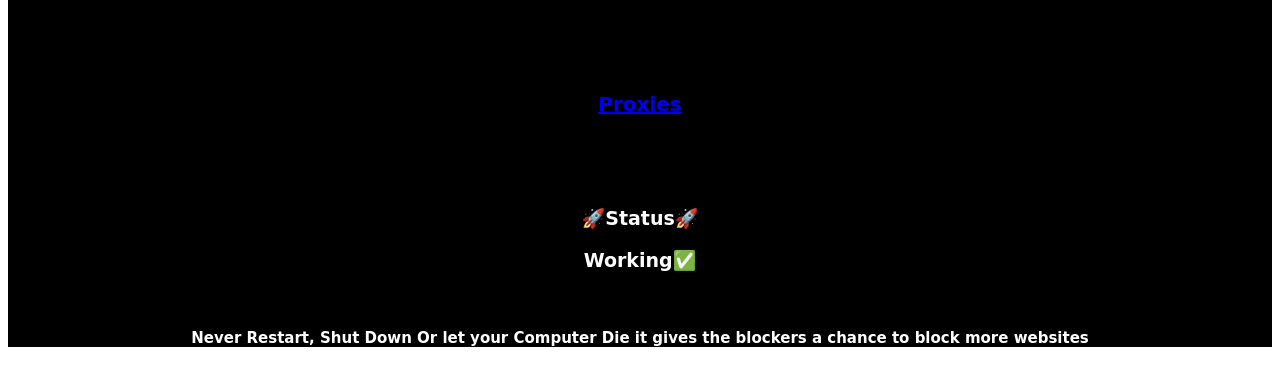
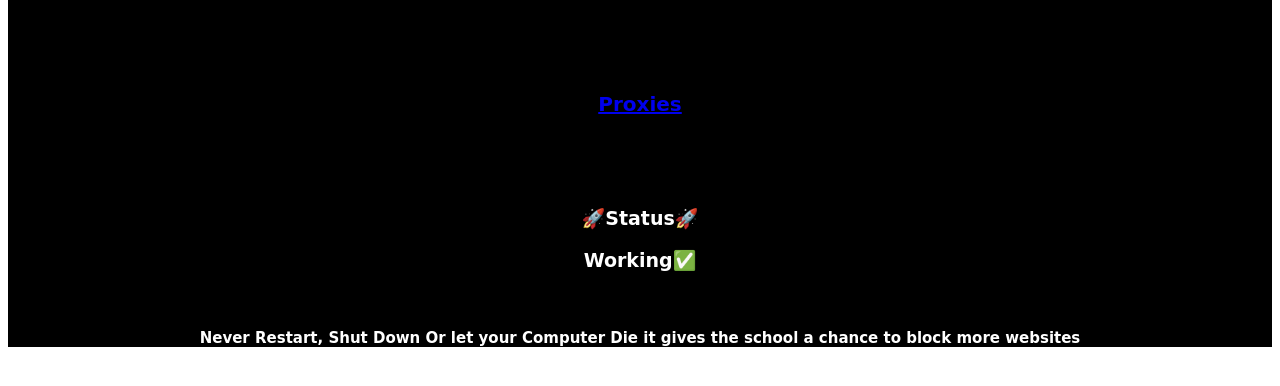
Before and after one commit to ZincB/Links, a plain HTML site: page index.html in a window 1280 px wide. Shown: the part 74-460 px from the top of the page. Drawn offline with Linux system fonts and the light colour scheme.

Commit message:
Update index.html

```diff
--- a/index.html
+++ b/index.html
@@ -54,7 +54,7 @@
             <h3>🚀Status🚀</h3>
             <h3>Working✅</h3>
             </br>
-            <h4>Never Restart, Shut Down Or let your Computer Die it gives the blockers a chance to block more websites</h4>
+            <h4>Never Restart, Shut Down Or let your Computer Die it gives the school a chance to block more websites</h4>
             </div>
             </body>
             </html>
```
